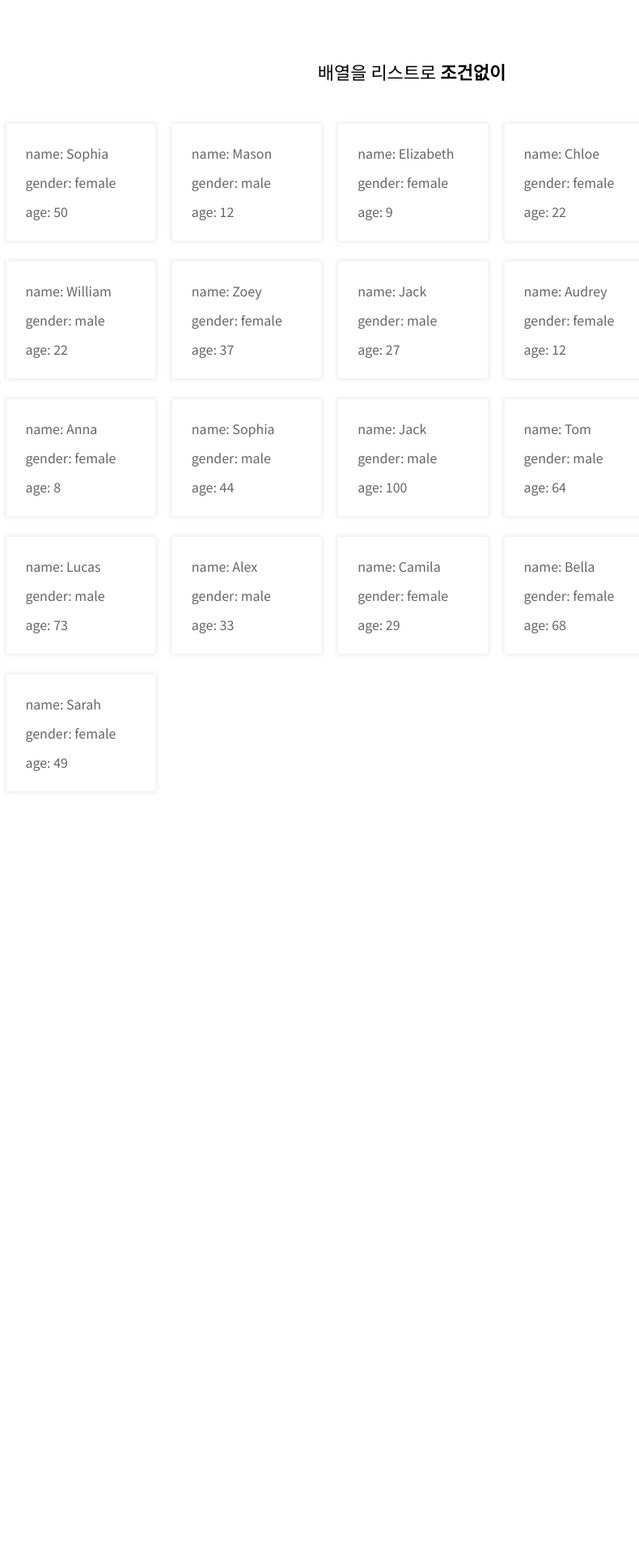
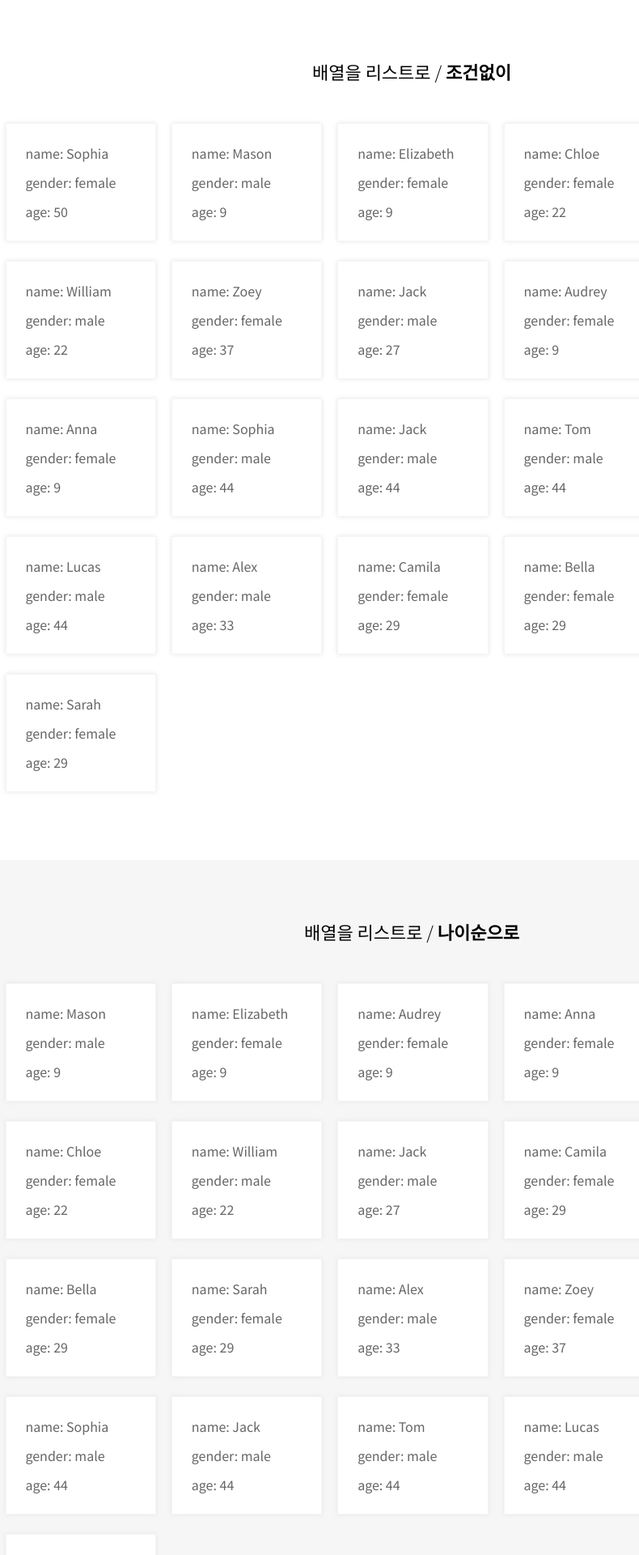
Before and after one commit to super-mangomango/arrayexample, a React (Create React App) app: page / in a window 1280 px wide. Shown: the top 1920 px of the page at 81% size, without its empty margins (131-921 px from the left). Before the commit the page ends 990 px from the top, so only its background shows below. Built offline with nearby package versions, Linux system fonts and the light colour scheme.

Commit message:
++++++++++++

```diff
--- a/src/ExampleOne.js
+++ b/src/ExampleOne.js
@@ -1,7 +1,7 @@
-import React from "react";
+import React, {useState} from "react";
 import './all.css'
 import userInfo from "./user"
-
+import add from "./add"
 
 
 function UserList ({ name, gender, age }) {
@@ -17,14 +17,56 @@ function UserList ({ name, gender, age }) {
 //나이순으로 (sort)
 //나이순 -> 알파벳 순으로 (Multisort)
 //여자는 제외하고 (filter)
-//Tom을 add.js의 [3]으로 교체(splice)
+//Tom을 add.js의 Nicolas로 교체(splice)
 //add.js를 합쳐서, gender 기준으로 2단 option (concat)
 //회원들의 나이평균
 
 function NewList () {
+
+ const [filteredNewUserInfo, setfilteredNewUserInfo] = useState([])
+
+    let ageSort = userInfo.slice()
+    let agenameSort  = userInfo.slice()
+    let changeInfo = userInfo.slice()
+    ageSort.sort((a,b) => {
+        return  a.age - b.age
+    })
+    agenameSort.sort((a, b) => {
+        if (a.age === b.age ) {
+            return a.name > b.name ? 1 : -1
+        } else
+            return a.age > b.age ? 1: -1
+    })
+
+    let genderFilter = userInfo.filter( gender => gender.gender === "male" )
+
+    let tom = userInfo.findIndex(item => {
+        return item.name === "Tom"
+    })
+
+    let Nicolas = add.findIndex(item => {
+       return item.name === "Nicolas"
+    })
+
+    changeInfo.splice(tom, 1, add[Nicolas])
+
+    let newUserInfo = userInfo.concat(add);
+
+    const changeOption = (e) => {
+        let selectedGender = e.target.value
+        setfilteredNewUserInfo (newUserInfo.filter( item => item.gender === selectedGender))
+    }
+
+    let secondOption = filteredNewUserInfo.map((item, i) => {
         return (
+            <option key={i}>{item.name}</option>
+        )
+    })
+
+    return (
+        <>
             <div className="wrapper">
-            <div className="title"> 배열을 리스트로 <b>조건없이</b> </div>
+                <div className="title"> 배열을 리스트로 / <b>조건없이</b> </div>
                 <ul className="ul">
                     {userInfo.map ((user, i) => {
                        return (
@@ -33,6 +75,60 @@ function NewList () {
                     })}
                 </ul>
             </div>
+            <div className="wrapper-age">
+                <div className="title"> 배열을 리스트로 / <b>나이순으로</b> </div>
+                <ul className="ul">
+                    {ageSort.map ((user, i) => {
+                        return (
+                            <UserList key={user.i} name={user.name} gender={user.gender} age={user.age}/>
+                        )
+                    })}
+                </ul>
+            </div>
+            <div className="wrapper">
+                <div className="title"> 배열을 리스트로 / <b>나이 → 이름순으로</b> </div>
+                <ul className="ul">
+                    {agenameSort.map ((user, i) => {
+                        return (
+                            <UserList key={user.i} name={user.name} gender={user.gender} age={user.age}/>
+                        )
+                    })}
+                </ul>
+            </div>
+            <div className="wrapper-age">
+                <div className="title"> 배열을 리스트로 / <b>여자는 제외하고</b> </div>
+                <ul className="ul">
+                    {genderFilter.map ((user, i) => {
+                        return (
+                            <UserList key={user.i} name={user.name} gender={user.gender} age={user.age}/>
+                        )
+                    })}
+                </ul>
+            </div>
+            <div className="wrapper">
+                <div className="title"> 배열을 리스트로 / <b>다른 배열의 요소와 교체</b> </div>
+                <ul className="ul">
+                    {changeInfo.map ((user, i) => {
+                        return (
+                            <UserList key={user.i} name={user.name} gender={user.gender} age={user.age}/>
+                        )
+                    })}
+                </ul>
+            </div>
+            <div className="wrapper-age">
+                <div className="title"> 배열을 옵션으로 / <b>조건에 따른 배열 추출</b> </div>
+                <div className="wrapper-select">
+                <select className="select" onChange={changeOption}>
+                    <option>male</option>
+                    <option>female</option>
+                </select>
+                <select className="select">
+                    <option disabled={true} value={""}>이름</option>
+                    {secondOption}
+                </select>
+                </div>
+            </div>
+        </>
     )
 }
 
--- /dev/null
+++ b/src/add.js
@@ -0,0 +1,31 @@
+module.exports = [
+    {
+        name:"Nicolas",
+        gender:"male",
+        age: 22
+    },{
+        name:"Johansson",
+        gender:"female",
+        age: 50
+    },{
+        name:"Angelina",
+        gender:"female",
+        age: 22
+    },{
+        name:"Marilyn",
+        gender:"female",
+        age: 16
+    },{
+        name:"Judy",
+        gender:"female",
+        age: 21
+    },{
+        name:"James",
+        gender:"male",
+        age: 28
+    },{
+        name:"Brad",
+        gender:"male",
+        age: 14
+    }
+]
--- a/src/all.css
+++ b/src/all.css
@@ -1,17 +1,27 @@
-@import url('https://fonts.googleapis.com/css2?family=Noto+Sans+KR&display=swap');
+@import url('https://fonts.googleapis.com/css2?family=Noto+Sans+KR:wght@100;300;400;500;700;900&display=swap');
 
 ul {
     padding: 0;
 }
 
+b {
+    font-weight: 700;
+}
+
 .wrapper {
     width: 100%;
 }
+
+.wrapper-age {
+    background-color: #f6f6f6;
+}
+
 .title {
     font-family: "Noto Sans Kr", sans-serif;
     text-align: center;
+    font-weight: 300;
     font-size: 22px;
-    margin: 72px 0 36px 0;
+    padding: 72px 0 36px 0;
 }
 
 .ul {
@@ -19,11 +29,13 @@ ul {
     margin: 0 auto;
     display: flex;
     flex-wrap: wrap;
+    padding-bottom: 72px;
 }
 
 .user-list {
     display: flex;
     flex-direction: column;
+    background-color: white;
     width: 18%;
     margin: 12px 0.93%;
     border: 1px solid #f5f5f5;
@@ -49,3 +61,14 @@ ul {
 .user-age {
     padding: 0 0 24px 24px;
 }
+
+.wrapper-select {
+   padding: 36px 0 88px;
+    width: 300px;
+    margin: 0 auto;
+}
+
+.select {
+    width: 148px;
+    height: 36px;
+}
--- a/src/user.js
+++ b/src/user.js
@@ -6,7 +6,7 @@ module.exports = [
     },{
         name:"Mason",
         gender:"male",
-        age: 12
+        age: 9
     },{
         name:"Elizabeth",
         gender:"female",
@@ -30,11 +30,11 @@ module.exports = [
     },{
         name:"Audrey",
         gender:"female",
-        age: 12
+        age: 9
     },{
         name:"Anna",
         gender:"female",
-        age: 8
+        age: 9
     },{
         name:"Sophia",
         gender:"male",
@@ -42,15 +42,15 @@ module.exports = [
     },{
         name:"Jack",
         gender:"male",
-        age: 100
+        age: 44
     },{
         name:"Tom",
         gender:"male",
-        age: 64
+        age: 44
     },{
         name:"Lucas",
         gender:"male",
-        age: 73
+        age: 44
     },{
         name:"Alex",
         gender:"male",
@@ -62,10 +62,10 @@ module.exports = [
     },{
         name:"Bella",
         gender:"female",
-        age: 68
+        age: 29
     },{
         name:"Sarah",
         gender:"female",
-        age: 49
+        age: 29
     },
 ]
```
Also changed, not shown: 1 other file (tests, documents, lock files or other folders). Lines whose indentation alone changed are shown as unchanged.
